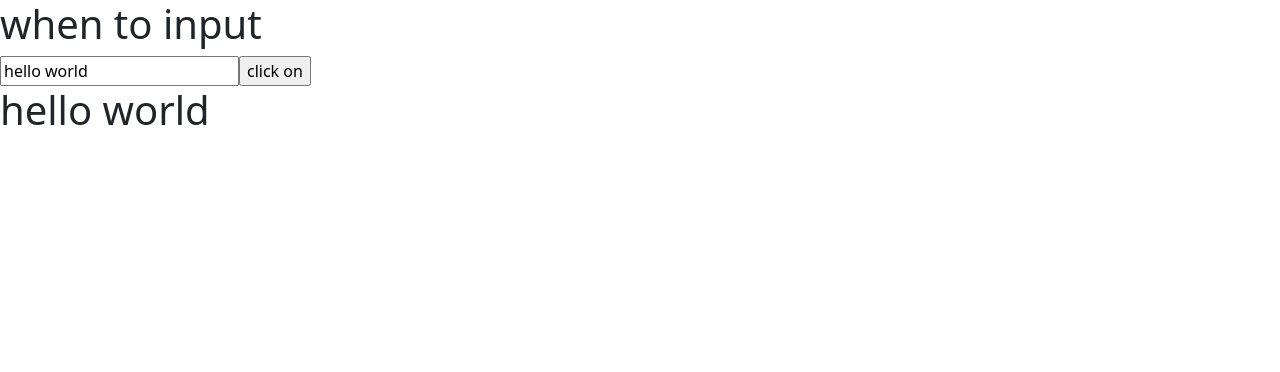
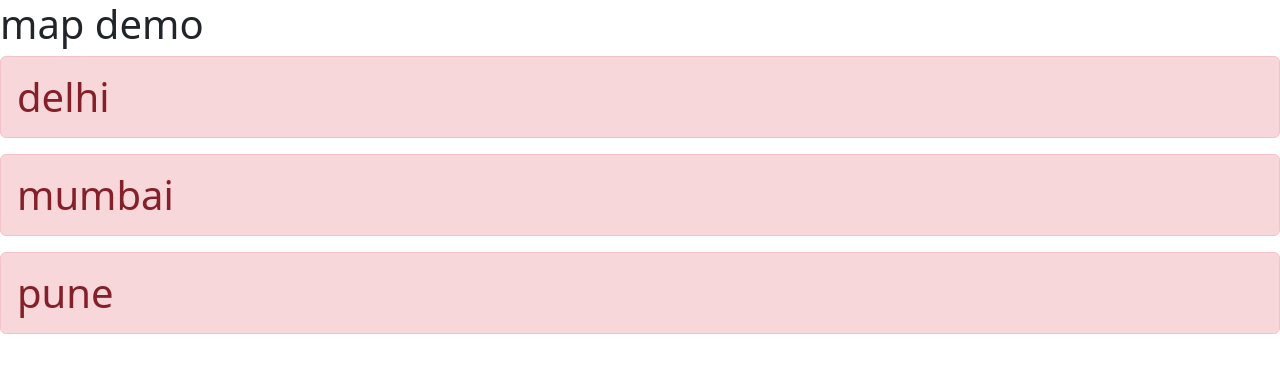
Before and after one commit to Mayuresh0210/my-app, a React (Create React App) app: page / in a window 1280 px wide. Shown: the top 372 px of the page. Built offline with nearby package versions, Linux system fonts and the light colour scheme.

Commit message:
map function

```diff
--- a/src/App.js
+++ b/src/App.js
@@ -1,34 +1,22 @@
-
 
 import {useState} from "react";
 
 function App(){
 
-  let [Message , setMessage] = useState("hello world");
+  let [list, setlist] = useState(["delhi", "mumbai", "pune"]);
 
-  let updatemessage = (e)=>{
+  return(
+  <div>
+     <h1>map demo</h1>
 
-   Message = (e.target.value);
-
-    setMessage(Message);
-  };
-
-return(
-
-  <div>
-    <h1>when to input </h1>
-
-    <input type="text" placeholder="enter a message"  value={Message} onChange={updatemessage}/>
-    <input type="button" value="click on"/>
-
-    <h1>{Message}</h1>
+    { list.map((item) => (<h1 className="alert alert-danger">{item}</h1>))}
 
 
-  </div>
+</div>
+  );
 
 
 
-);
 
 }
 
```
